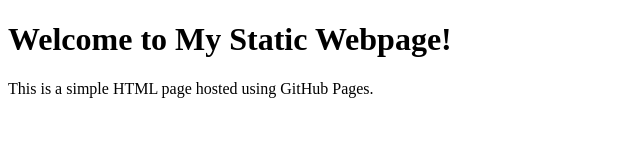
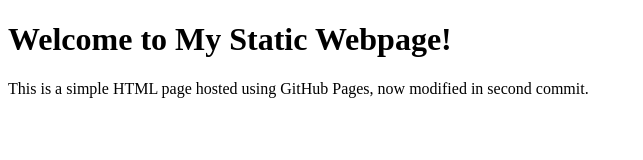
Before and after one commit to Agatino-P/github-pages-exp, a plain HTML site: page index.html in a window 1280 px wide. Shown: the whole page, without its empty margins (0-643 px from the left). Drawn offline with Linux system fonts and the light colour scheme.

Commit message:
second commit

```diff
--- a/index.html
+++ b/index.html
@@ -7,6 +7,6 @@
 </head>
 <body>
     <h1>Welcome to My Static Webpage!</h1>
-    <p>This is a simple HTML page hosted using GitHub Pages.</p>
+    <p>This is a simple HTML page hosted using GitHub Pages, now modified in second commit.</p>
 </body>
 </html>
```
